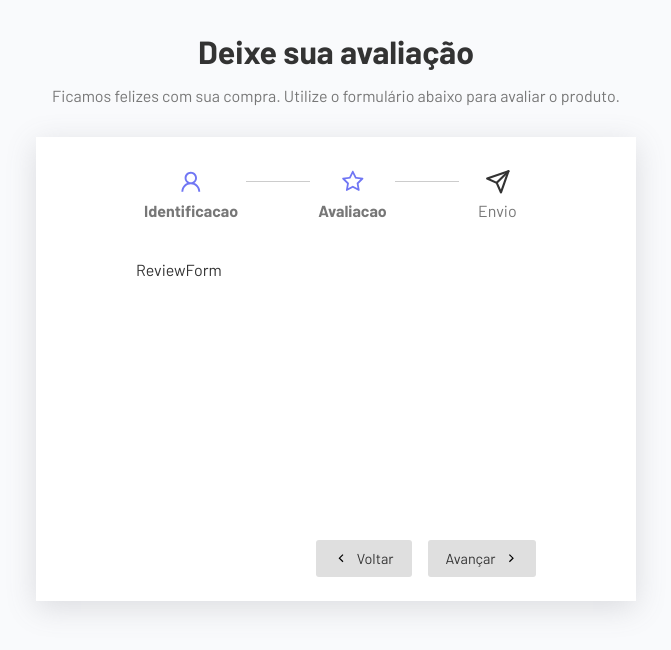
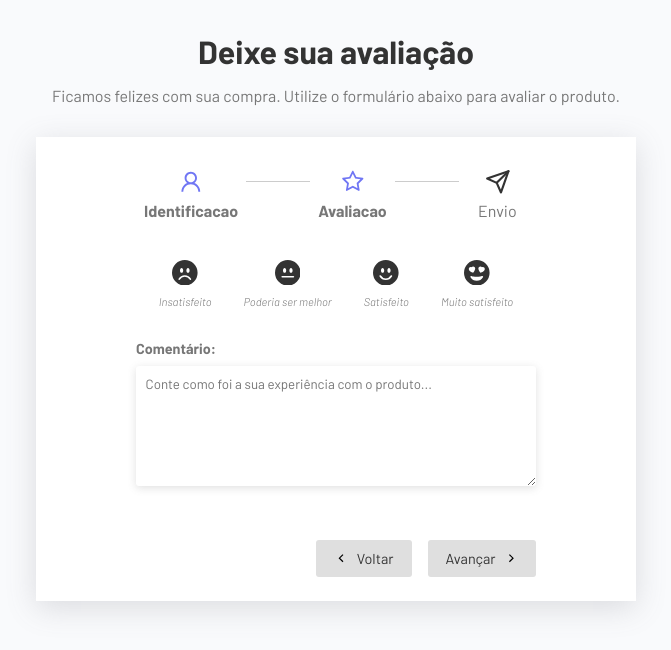
Before and after one commit to lltelles/multistep_form_react-ts, a React (Vite) app: page / in a window 1280 px wide. Both pictures are taken after typing "Sample", "name@example.com" into the empty fields and a click on the button "Avançar". Shown: the top 650 px of the page, without its empty margins (304-975 px from the left). Built offline with nearby package versions, Linux system fonts and the light colour scheme.

Commit message:
added finalStep components

```diff
--- a/src/App.tsx
+++ b/src/App.tsx
@@ -5,6 +5,7 @@
 import Steps from "./components/Steps";
 
 import { GrFormNext, GrFormPrevious } from "react-icons/gr";
+import { FiSend } from "react-icons/fi";
 
 // Hooks
 import { useState } from "react";
@@ -38,11 +39,12 @@
 
   const formComponents = [
     <UserForm data={data} updateFieldHandler={updateFieldHandler} />,
-    <ReviewForm />,
-    <Thanks />,
+    <ReviewForm data={data} updateFieldHandler={updateFieldHandler} />,
+    <Thanks data={data} />,
   ];
 
-  const { currentStep, currentComponent, changeStep } = useForm(formComponents);
+  const { currentStep, currentComponent, changeStep, isLastStep } =
+    useForm(formComponents);
 
   return (
     <div className="app">
@@ -62,10 +64,17 @@
               <GrFormPrevious />
               <span>Voltar</span>
             </button>
-            <button type="submit">
-              <span>Avançar</span>
-              <GrFormNext />
-            </button>
+            {!isLastStep ? (
+              <button type="submit">
+                <span>Avançar</span>
+                <GrFormNext />
+              </button>
+            ) : (
+              <button type="button">
+                <span>Enviar</span>
+                <FiSend />
+              </button>
+            )}
           </div>
         </form>
       </div>
--- /dev/null
+++ b/src/components/ReviewForm.css
@@ -0,0 +1,38 @@
+.form-control.score-container {
+  flex-direction: row;
+  justify-content: center;
+  gap: 2rem;
+}
+
+.score-container svg {
+  font-size: 1.6rem;
+  cursor: pointer;
+  transition: 0.3s;
+}
+
+.score-container svg:hover {
+  fill: #7076f4;
+}
+
+.score-container input:checked ~ svg {
+  fill: #7076f4;
+}
+
+.radio-container {
+  text-align: center;
+  position: relative;
+}
+
+.radio-container input {
+  opacity: 0;
+  top: 15px;
+  left: 20px;
+  position: absolute;
+}
+
+.radio-container p {
+  font-style: italic;
+  font-weight: 300;
+  font-size: 0.7rem;
+  margin-top: 0.4rem;
+}
--- a/src/components/ReviewForm.tsx
+++ b/src/components/ReviewForm.tsx
@@ -1,7 +1,87 @@
-import React from "react";
+/* eslint-disable @typescript-eslint/no-unused-vars */
+import "./ReviewForm.css";
 
-const UserForm = () => {
-  return <div>ReviewForm</div>;
+import {
+  BsFillEmojiHeartEyesFill,
+  BsFillEmojiSmileFill,
+  BsFillEmojiNeutralFill,
+  BsFillEmojiFrownFill,
+} from "react-icons/bs";
+
+type ReviewForm = {
+  data: {
+    review: string;
+    comment: string;
+  };
+  updateFieldHandler: (key: string, value: string) => void;
 };
 
-export default UserForm;
+const ReviewForm = ({ data, updateFieldHandler }: ReviewForm) => {
+  return (
+    <div className="review-form">
+      <div className="form-control score-container">
+        <label className="radio-container">
+          <input
+            type="radio"
+            value="unsatisfied"
+            name="review"
+            required
+            checked={data.review === "unsatisfied"}
+            onChange={(e) => updateFieldHandler("review", e.target.value)}
+          />
+          <BsFillEmojiFrownFill />
+          <p>Insatisfeito</p>
+        </label>
+        <label className="radio-container">
+          <input
+            type="radio"
+            value="neutral"
+            name="review"
+            required
+            checked={data.review === "neutral"}
+            onChange={(e) => updateFieldHandler("review", e.target.value)}
+          />
+          <BsFillEmojiNeutralFill />
+          <p>Poderia ser melhor</p>
+        </label>
+        <label className="radio-container">
+          <input
+            type="radio"
+            value="satisfied"
+            name="review"
+            required
+            checked={data.review === "satisfied"}
+            onChange={(e) => updateFieldHandler("review", e.target.value)}
+          />
+          <BsFillEmojiSmileFill />
+          <p>Satisfeito</p>
+        </label>
+        <label className="radio-container">
+          <input
+            type="radio"
+            value="very_satisfied"
+            name="review"
+            required
+            checked={data.review === "very_satisfied"}
+            onChange={(e) => updateFieldHandler("review", e.target.value)}
+          />
+          <BsFillEmojiHeartEyesFill />
+          <p>Muito satisfeito</p>
+        </label>
+      </div>
+      <div className="form-control">
+        <label htmlFor="comment">Comentário:</label>
+        <textarea
+          name="comment"
+          id="comment"
+          placeholder="Conte como foi a sua experiência com o produto..."
+          required
+          value={data.comment || ""}
+          onChange={(e) => updateFieldHandler("comment", e.target.value)}
+        ></textarea>
+      </div>
+    </div>
+  );
+};
+
+export default ReviewForm;
--- /dev/null
+++ b/src/components/Thanks.css
@@ -0,0 +1,28 @@
+.thanks-container {
+  text-align: center;
+}
+
+.thanks-container h2 {
+  margin-bottom: 1rem;
+}
+
+.thanks-container p {
+  font-size: 0.9rem;
+  margin-bottom: 0.5rem;
+}
+
+.thanks-container h3 {
+  margin: 1rem 0;
+}
+
+.review-data {
+  text-align: left;
+}
+
+.review-data svg {
+  margin-left: 5px;
+}
+
+.review-data span {
+  font-weight: bold;
+}
--- a/src/components/Thanks.tsx
+++ b/src/components/Thanks.tsx
@@ -1,7 +1,54 @@
-import React from "react";
+import { ReactElement } from "react";
+import "./Thanks.css";
 
-const UserForm = () => {
-  return <div>Thanks</div>;
+import {
+  BsFillEmojiHeartEyesFill,
+  BsFillEmojiSmileFill,
+  BsFillEmojiNeutralFill,
+  BsFillEmojiFrownFill,
+} from "react-icons/bs";
+
+type ThanksProps = {
+  data: {
+    name: string;
+    review: string;
+    comment: string;
+  };
 };
 
-export default UserForm;
+type emojiObject = {
+  unsatisfied: ReactElement;
+  neutral: ReactElement;
+  satisfied: ReactElement;
+  very_satisfied: ReactElement;
+};
+
+const emojiData: emojiObject = {
+  unsatisfied: <BsFillEmojiFrownFill />,
+  neutral: <BsFillEmojiNeutralFill />,
+  satisfied: <BsFillEmojiSmileFill />,
+  very_satisfied: <BsFillEmojiHeartEyesFill />,
+};
+
+const Thanks = ({ data }: ThanksProps) => {
+  return (
+    <div className="thanks-container">
+      <h2>Falta pouco...</h2>
+      <p>
+        A sua opinião é muito importante, em breve você receberá um cupom de 10%
+        de desconto para a sua próxima compra.
+      </p>
+      <p>Para concluir sua avaliação clique no botão de Enviar abaixo.</p>
+      <h3>Aqui está o resumo da sua avaliação, {data.name}: </h3>
+      <p className="review-data">
+        <span>Satisfação com o produto:</span>
+        {emojiData[data.review as keyof typeof emojiData]}
+        <p className="review-data">
+          <span>Comentário:</span> {data.comment}
+        </p>
+      </p>
+    </div>
+  );
+};
+
+export default Thanks;
--- a/src/hooks/useForm.tsx
+++ b/src/hooks/useForm.tsx
@@ -11,8 +11,9 @@
     setCurrentStep(i);
   }
   return {
+    changeStep,
+    currentComponent: steps[currentStep],
     currentStep,
-    currentComponent: steps[currentStep],
-    changeStep,
+    isLastStep: currentStep + 1 === steps.length ? true : false,
   };
 }
```
